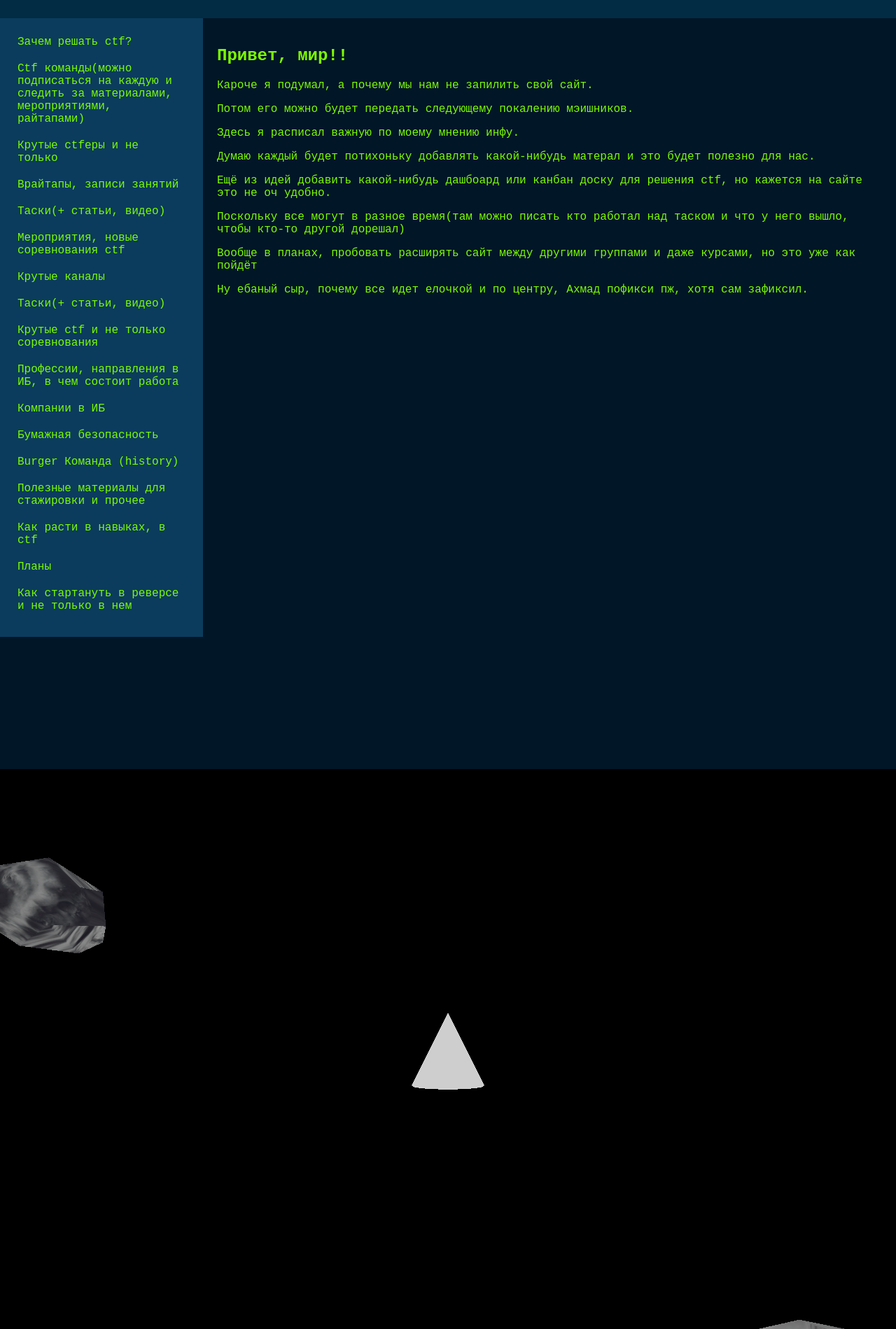
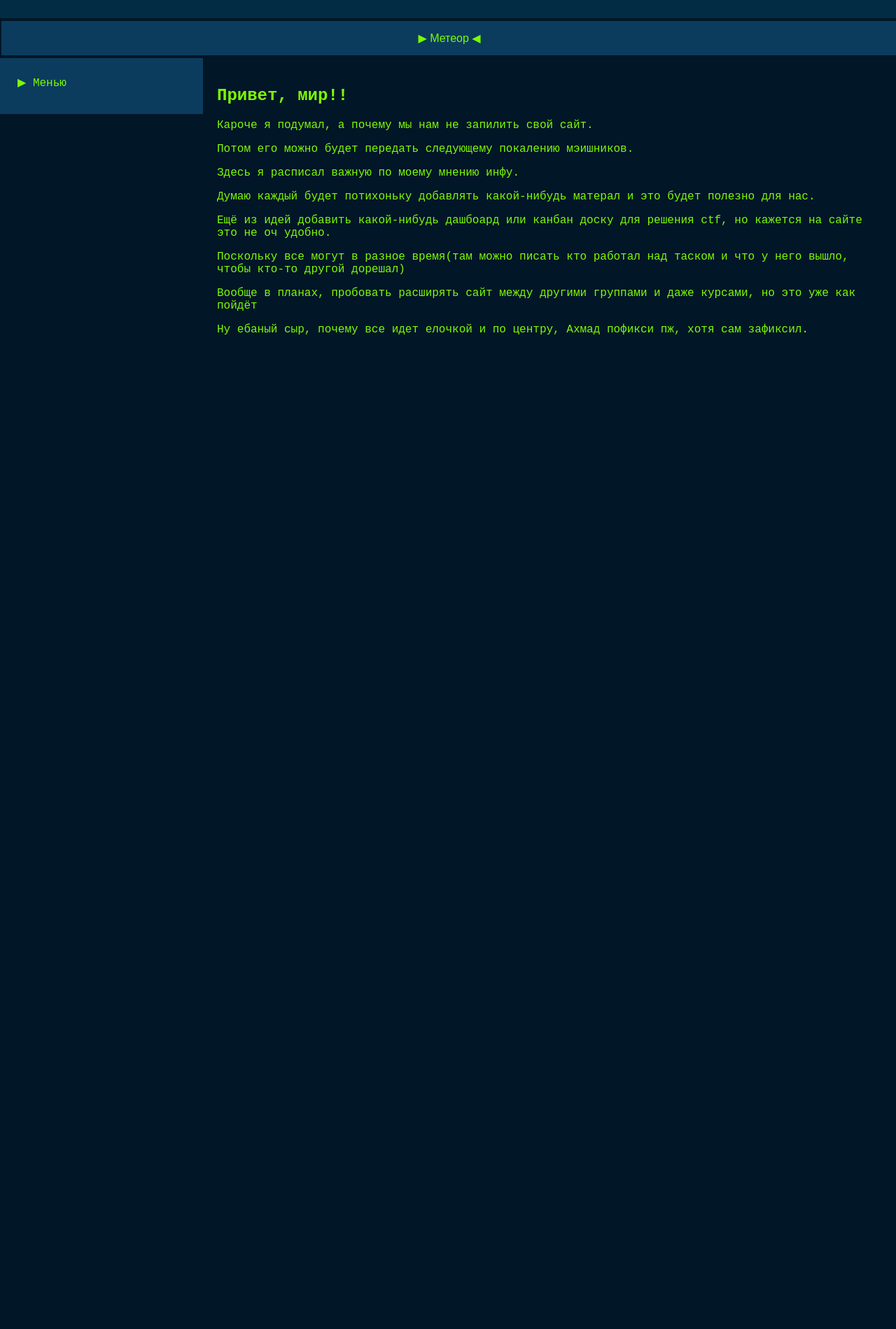
Before and after one commit to adhikara13/Our_site_Burger_CTF, a plain HTML site: page index.html in a window 1280 px wide. Shown: the part 94-1993 px from the top of the page at 70% size. After the commit the page ends 800 px from the top, so only its background shows below. Drawn offline with nearby package versions, Linux system fonts and the light colour scheme.

Commit message:
Packed the meteor code into separated file and also added button for the game. Added aswell menu style for the pages

```diff
--- a/index.html
+++ b/index.html
@@ -4,16 +4,20 @@
 <head>
   <title>CTF Burger</title>
   <link rel="stylesheet" type="text/css" href="styles.css">
+
 </head>
 
 <body>
   <header>
     <h1>CTF Burger</h1>
   </header>
-
+  <button id="startGame" class="start-button"> ▶ Метеор ◀</button>
   <nav>
     <ul>
-      <li><a href="pages/why_we_must_solve_ctfs.html">Зачем решать ctf?</a></li>
+      <li class="nav-item">
+        <a href="#">▶ Менью</a>
+        <ul class="nav-subitem">
+          <li><a href="pages/why_we_must_solve_ctfs.html">Зачем решать цтф?</a></li>
           <li><a href="pages/ctf_teams.html">Ctf команды(можно подписаться на каждую и следить за материалами,
               мероприятиями,
               райтапами)</a></li>
@@ -24,16 +28,22 @@
           <li><a href="pages/cool_channels.html">Крутые каналы</a></li>
           <li><a href="pages/tasks(articles, video).html">Таски(+ статьи, видео)</a></li>
           <li><a href="pages/cool_ctfs_other_tournaments.html">Крутые ctf и не только соревнования</a></li>
-      <li><a href="pages/professions_in_cybersec.html">Профессии, направления в ИБ, в чем состоит работа</a></li>
+          <li><a href="pages/professions_in_cybersec.html">Профессии, направления в ИБ, в чем состоит работа</a>
+          </li>
           <li><a href="pages/company_in_cybersec.html">Компании в ИБ</a></li>
           <li><a href="pages/compliaence.html">Бумажная безопасность</a></li>
           <li><a href="pages/Burger_komanda_history.html">Burger Команда (history)</a></li>
-      <li><a href="pages/useful_materials_for_internship.html">Полезные материалы для стажировки и прочее</a></li>
+          <li><a href="pages/useful_materials_for_internship.html">Полезные материалы для стажировки и прочее</a>
+          </li>
           <li><a href="pages/how_to_ctf.html">Как расти в навыках, в ctf</a></li>
           <li><a href="pages/our_plans.html">Планы</a></li>
           <li><a href="pages/how_to_start_in_reverse.html">Как стартануть в реверсе и не только в нем</a></li>
         </ul>
+      </li>
+      <!-- Категории -->
+    </ul>
   </nav>
+
 
   <main>
     <h2>Привет, мир!!</h2>
@@ -49,119 +59,30 @@
     <p>Ну ебаный сыр, почему все идет елочкой и по центру, Ахмад пофикси пж, хотя сам зафиксил.</p>
   </main>
 
+
+  <div id="game" style="display: none;">
     <div id="globe"></div>
     <div id="timer">0</div>
     <div id="gameover">Игра окончена</div>
 
     <script src="https://threejs.org/build/three.js"></script>
+
+  </div>
   <script>
-    var scene = new THREE.Scene();
-    var camera = new THREE.PerspectiveCamera(75, window.innerWidth / window.innerHeight, 0.1, 1000);
+    var navItems = document.querySelectorAll('.nav-item');
 
-    var renderer = new THREE.WebGLRenderer();
-    renderer.setSize(window.innerWidth, window.innerHeight);
-    document.body.appendChild(renderer.domElement);
+    navItems.forEach(function (navItem) {
+      navItem.addEventListener('click', function () {
+        this.classList.toggle('active');
+      });
+    });
 
-    var ambientLight = new THREE.AmbientLight(0xffffff);
-    scene.add(ambientLight);
-
-    // Загрузить текстуру ракеты
-    var rocketTexture = new THREE.TextureLoader().load('assets/images/burger.png');
-    var rocketMaterial = new THREE.MeshBasicMaterial({ map: rocketTexture });
-
-    var rocketGeometry = new THREE.CylinderGeometry(0, 0.5, 1, 12);
-    var player = new THREE.Mesh(rocketGeometry, rocketMaterial);
-    scene.add(player);
-
-    var score = 0;
-    var gameOver = false;
-
-    // Загрузить текстуру метеорита
-    var meteorTexture = new THREE.TextureLoader().load('assets/images/asteroid.jpg');
-    var meteorMaterial = new THREE.MeshPhongMaterial({ map: meteorTexture, specular: 0x050505, shininess: 100 });
-    var meteors = [];
-
-    var timerElem = document.getElementById('timer');
-    var gameoverElem = document.getElementById('gameover');
-    var startTime = Date.now();
-
-    function spawnMeteor() {
-      var size = Math.random() * 0.5 + 0.5;
-      var speed = Math.random() * 0.1 + 0.05;
-      var meteorGeometry = new THREE.TetrahedronGeometry(size, 2);
-      var meteor = new THREE.Mesh(meteorGeometry, meteorMaterial);
-      meteor.position.x = (Math.random() - 0.5) * 20;
-      meteor.position.y = (Math.random() - 0.5) * 20;
-      meteor.position.z = 20;
-      meteor.speed = speed;
-      scene.add(meteor);
-      meteors.push(meteor);
-    }
-
-    function moveMeteors() {
-      for (var i = 0; i < meteors.length; i++) {
-        meteors[i].position.z -= meteors[i].speed;
-        if (meteors[i].position.z < -10) {
-          scene.remove(meteors[i]);
-          meteors.splice(i, 1);
-          i--;
-        } else if (meteors[i].position.distanceTo(player.position) < 1) {
-          // Игра заканчивается, если метеорит попадает в игрока
-          gameOver = true;
-          gameoverElem.style.display = 'block';
-          gameoverElem.innerHTML = 'Игра окончена<br>Ваше время: ' + timerElem.textContent + ' секунд';
-        }
-      }
-    }
-
-    // Управление движением игрока с помощью мыши
-    var mouse = new THREE.Vector2();
-
-    function onMouseMove(event) {
-      mouse.x = (event.clientX / window.innerWidth) * 2 - 1;
-      mouse.y = -(event.clientY / window.innerHeight) * 2 + 1;
-
-      var vector = new THREE.Vector3(mouse.x, mouse.y, 0.5);
-      vector.unproject(camera);
-
-      var dir = vector.sub(camera.position).normalize();
-      var distance = -camera.position.z / dir.z;
-      var pos = camera.position.clone().add(dir.multiplyScalar(distance));
-
-      player.position.copy(pos);
-    }
-
-    window.addEventListener('mousemove', onMouseMove, false);
-
-    camera.position.z = 5;
-
-    var animate = function () {
-      requestAnimationFrame(animate);
-
-      if (gameOver) {
-        return;
-      }
-
-      moveMeteors();
-
-      // Генерировать метеориты чаще, по мере увеличения счета
-      if (Math.random() < 0.01 + score * 0.01) {
-        spawnMeteor();
-      }
-
-      // Увеличивать счет со временем
-      score += 0.01;
-
-      // Обновление таймера
-      var time = Math.floor((Date.now() - startTime) / 1000);
-      timerElem.textContent = time;
-
-      renderer.render(scene, camera);
-    };
-
-
-    animate();
+    document.getElementById('startGame').addEventListener('click', function () {
+      document.getElementById('game').style.display = 'block';
+      window.animate();
+    });
   </script>
+  <script src="meteor.js"></script>
 </body>
 
 </html>
--- /dev/null
+++ b/meteor.js
@@ -0,0 +1,104 @@
+var scene = new THREE.Scene();
+var camera = new THREE.PerspectiveCamera(75, window.innerWidth / window.innerHeight, 0.1, 1000);
+
+var renderer = new THREE.WebGLRenderer();
+renderer.setSize(window.innerWidth, window.innerHeight);
+document.getElementById('game').appendChild(renderer.domElement);
+
+
+var ambientLight = new THREE.AmbientLight(0xffffff);
+scene.add(ambientLight);
+
+// Загрузить текстуру ракеты
+var rocketTexture = new THREE.TextureLoader().load('assets/images/burger.png');
+var rocketMaterial = new THREE.MeshBasicMaterial({ map: rocketTexture });
+
+var rocketGeometry = new THREE.CylinderGeometry(0, 0.5, 1, 12);
+var player = new THREE.Mesh(rocketGeometry, rocketMaterial);
+scene.add(player);
+
+var score = 0;
+var gameOver = false;
+
+// Загрузить текстуру метеорита
+var meteorTexture = new THREE.TextureLoader().load('assets/images/asteroid.jpg');
+var meteorMaterial = new THREE.MeshPhongMaterial({ map: meteorTexture, specular: 0x050505, shininess: 100 });
+var meteors = [];
+
+var timerElem = document.getElementById('timer');
+var gameoverElem = document.getElementById('gameover');
+var startTime = Date.now();
+
+function spawnMeteor() {
+  var size = Math.random() * 0.5 + 0.5;
+  var speed = Math.random() * 0.1 + 0.05;
+  var meteorGeometry = new THREE.TetrahedronGeometry(size, 2);
+  var meteor = new THREE.Mesh(meteorGeometry, meteorMaterial);
+  meteor.position.x = (Math.random() - 0.5) * 20;
+  meteor.position.y = (Math.random() - 0.5) * 20;
+  meteor.position.z = 20;
+  meteor.speed = speed;
+  scene.add(meteor);
+  meteors.push(meteor);
+}
+
+function moveMeteors() {
+  for (var i = 0; i < meteors.length; i++) {
+    meteors[i].position.z -= meteors[i].speed;
+    if (meteors[i].position.z < -10) {
+      scene.remove(meteors[i]);
+      meteors.splice(i, 1);
+      i--;
+    } else if (meteors[i].position.distanceTo(player.position) < 1) {
+      // Игра заканчивается, если метеорит попадает в игрока
+      gameOver = true;
+      gameoverElem.style.display = 'block';
+      gameoverElem.innerHTML = 'Игра окончена<br>Ваше время: ' + timerElem.textContent + ' секунд';
+    }
+  }
+}
+
+// Управление движением игрока с помощью мыши
+var mouse = new THREE.Vector2();
+
+function onMouseMove(event) {
+  mouse.x = (event.clientX / window.innerWidth) * 2 - 1;
+  mouse.y = -(event.clientY / window.innerHeight) * 2 + 1;
+
+  var vector = new THREE.Vector3(mouse.x, mouse.y, 0.5);
+  vector.unproject(camera);
+
+  var dir = vector.sub(camera.position).normalize();
+  var distance = -camera.position.z / dir.z;
+  var pos = camera.position.clone().add(dir.multiplyScalar(distance));
+
+  player.position.copy(pos);
+}
+
+window.addEventListener('mousemove', onMouseMove, false);
+
+camera.position.z = 5;
+
+window.animate = function () {
+  requestAnimationFrame(animate);
+
+  if (gameOver) {
+    return;
+  }
+
+  moveMeteors();
+
+  // Генерировать метеориты чаще, по мере увеличения счета
+  if (Math.random() < 0.01 + score * 0.01) {
+    spawnMeteor();
+  }
+
+  // Увеличивать счет со временем
+  score += 0.01;
+
+  // Обновление таймера
+  var time = Math.floor((Date.now() - startTime) / 1000);
+  timerElem.textContent = time;
+
+  renderer.render(scene, camera);
+};
--- a/styles.css
+++ b/styles.css
@@ -5,6 +5,41 @@ body {
     margin: 0;
     padding: 0;
 }
+
+.nav-item {
+    cursor: pointer;
+    user-select: none;
+}
+
+#game {
+    display: none;
+}
+
+.nav-subitem {
+    display: none;
+}
+
+.nav-item.active .nav-subitem {
+    display: block;
+}
+
+.start-button {
+    background-color: #0b3c5d;
+
+    color: #7cfc00;
+
+    border: none;
+    padding: 15px 32px;
+    text-align: center;
+    text-decoration: none;
+    display: inline-block;
+    font-size: 16px;
+    margin: 4px 2px;
+    cursor: pointer;
+    width: 100%;
+
+}
+
 
 header {
     background-color: #022c43;
```
Also changed, not shown: CHANGELOG.md (added). Lines whose indentation alone changed are shown as unchanged.
